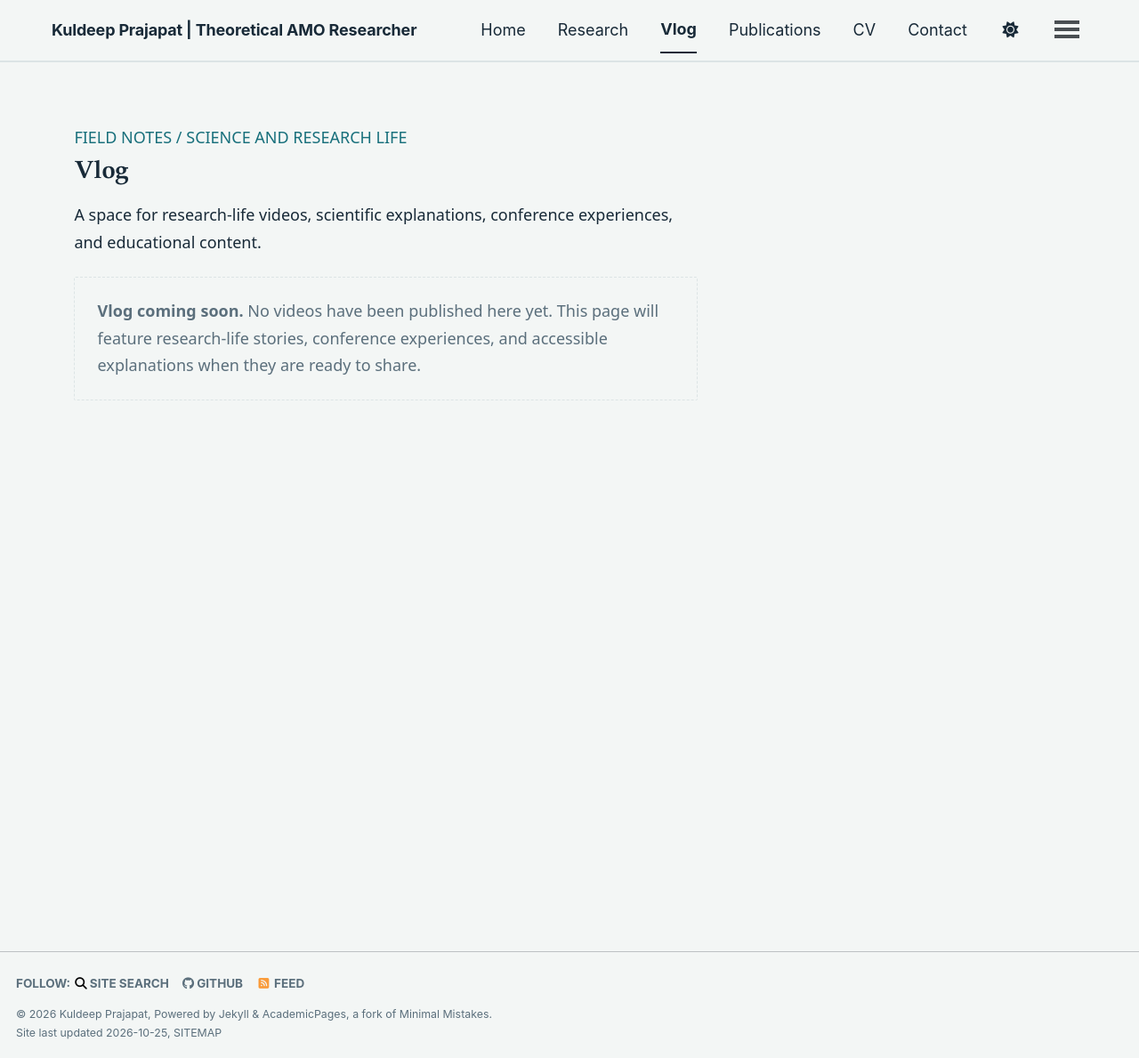
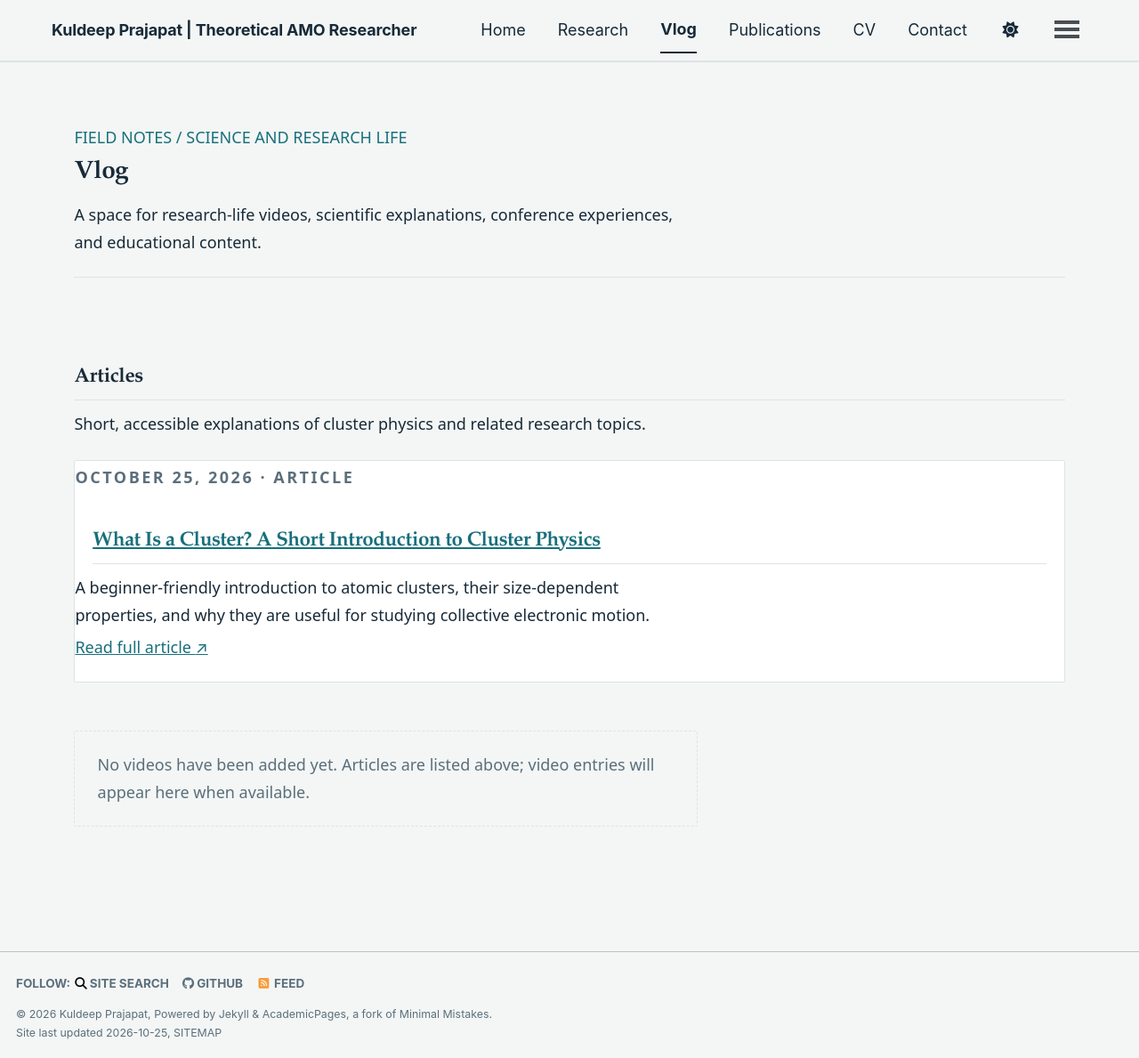
Before and after one commit to PRAJAPAT-KULDEEP/kuldeep-prajapat, a Jekyll site: the page built from _pages/videos.md, in a window 1280 px wide and 1189 px high. Shown: the whole window at 89% size. Built offline with Jekyll 4.4.1, drawn with Linux system fonts in a browser that asks for light colours; a style sheet for code colours, icons or effects is not loaded.

Commit message:
List vlog articles with clickable titles

```diff
--- a/_pages/videos.md
+++ b/_pages/videos.md
@@ -19,8 +19,27 @@ redirect_from:
 
 A space for research-life videos, scientific explanations, conference experiences, and educational content.
 
+{% assign vlog_posts = site.categories.vlog | sort: "date" | reverse %}
+{% if vlog_posts and vlog_posts.size > 0 %}
+<section class="vlog-articles" aria-labelledby="vlog-articles-title">
+  <h2 id="vlog-articles-title">Articles</h2>
+  <p>Short, accessible explanations of cluster physics and related research topics.</p>
+  <div class="vgrid">
+  {% for post in vlog_posts %}
+    <article class="vcard vlog-article-card">
+      <p class="meta">{{ post.date | date: "%B %-d, %Y" }} · Article</p>
+      <h2><a href="{{ post.url | relative_url }}">{{ post.title | escape }}</a></h2>
+      {% if post.excerpt %}<p>{{ post.excerpt | strip_html | normalize_whitespace | truncate: 220 }}</p>{% endif %}
+      <p><a href="{{ post.url | relative_url }}">Read full article <span aria-hidden="true">↗</span></a></p>
+    </article>
+  {% endfor %}
+  </div>
+</section>
+{% endif %}
+
 {% assign vids = site.data.videos %}
 {% if vids and vids.size > 0 %}
+<h2>Videos</h2>
 <div class="vgrid">
 {% for v in vids %}
 <article class="vcard">
@@ -33,7 +52,7 @@ A space for research-life videos, scientific explanations, conference experience
 {% endfor %}
 </div>
 {% else %}
-<p class="empty"><strong>Vlog coming soon.</strong> No videos have been published here yet. This page will feature research-life stories, conference experiences, and accessible explanations when they are ready to share.</p>
+<p class="empty">No videos have been added yet. Articles are listed above; video entries will appear here when available.</p>
 {% endif %}
 
 </div>
```
